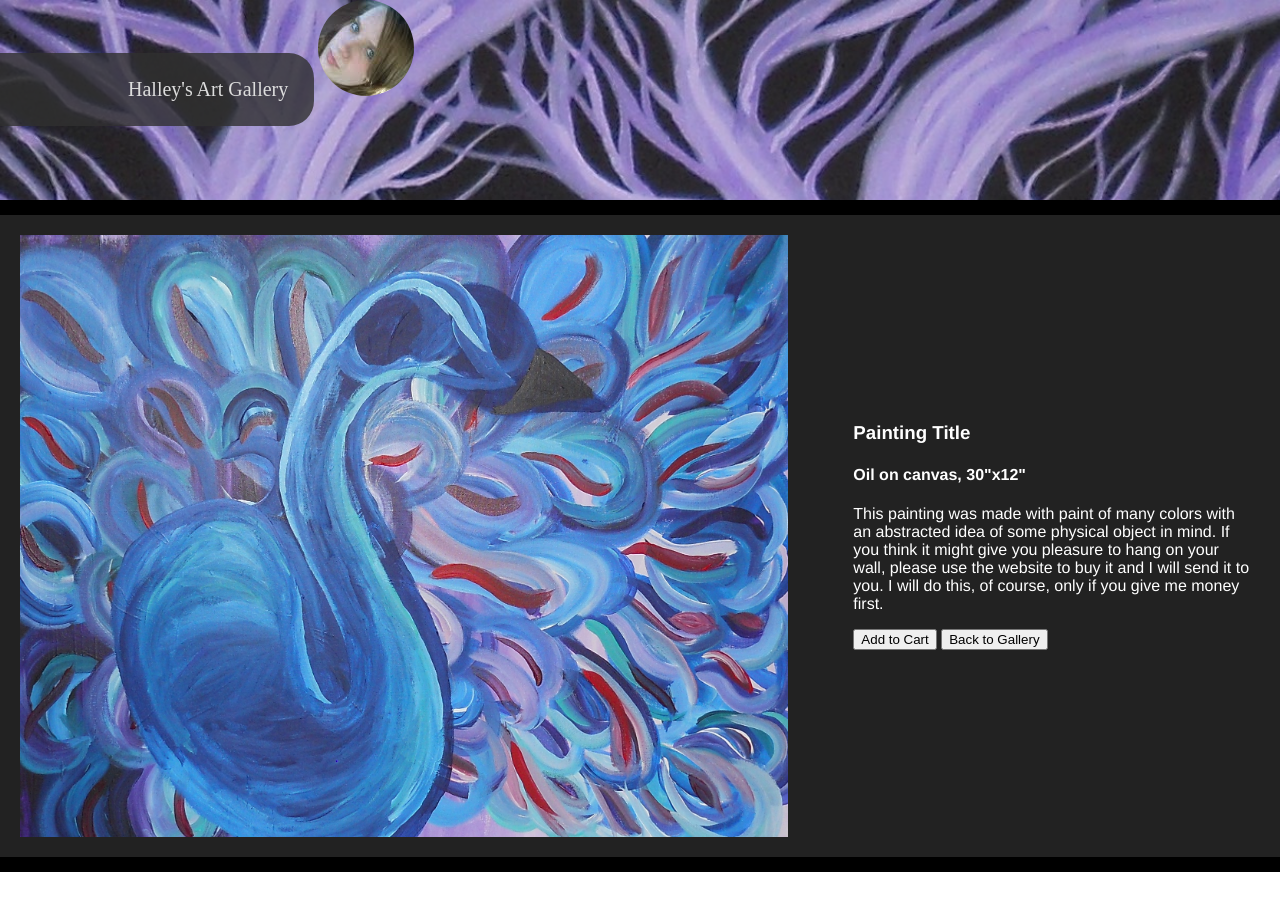
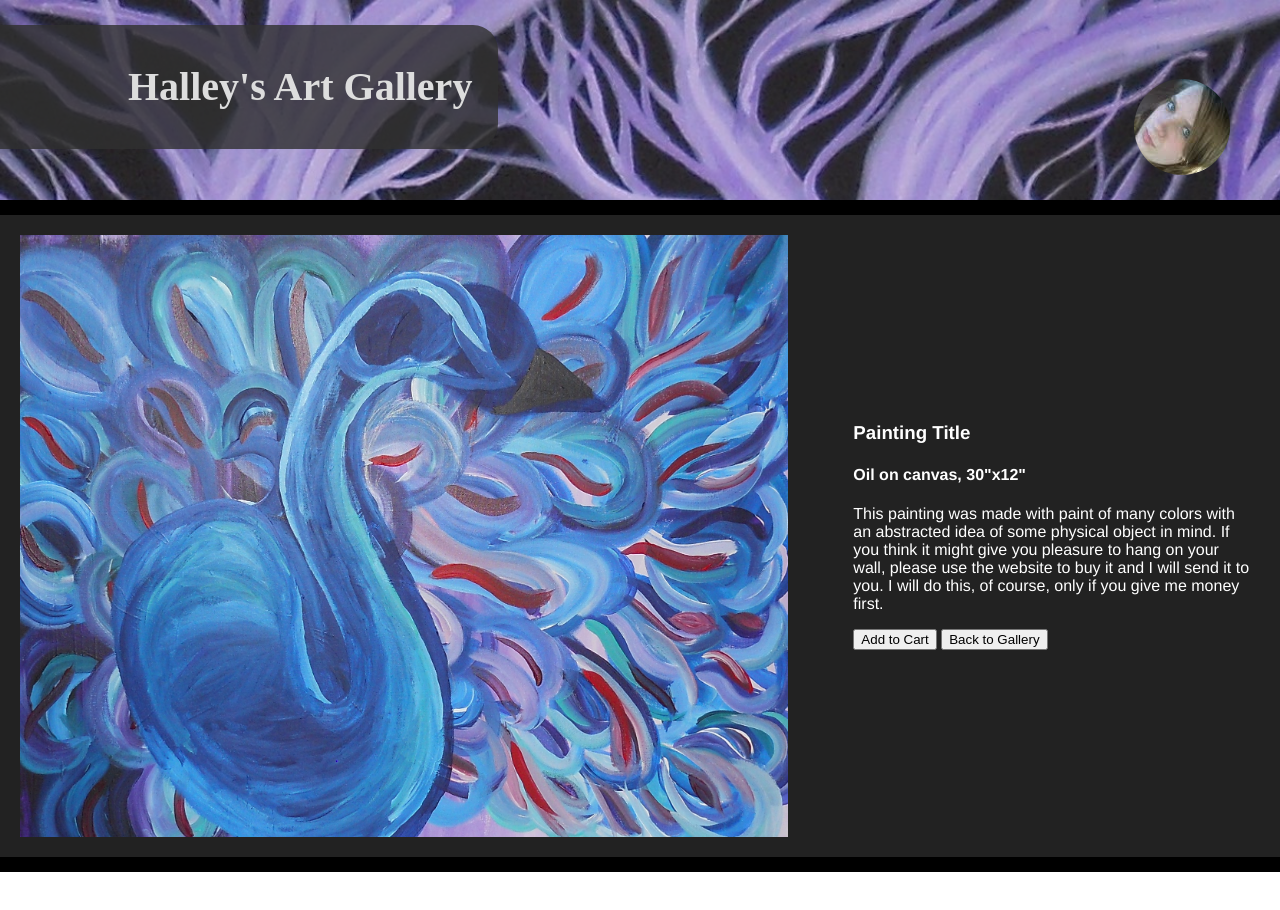
Before and after one commit to jhadams82/halley_art_proto, a plain HTML site: page art1.html in a window 1280 px wide. Drawn offline with Linux system fonts and the light colour scheme.

Commit message:
consolidate new css style

```diff
--- a/art1.html
+++ b/art1.html
@@ -6,7 +6,7 @@
 
 
 <header>
-  <div>Halley's Art Gallery</div>
+  <div><h1>Halley's Art Gallery</h1></div>
   <img src="./img/portrait.jpg">
 </header>
 
--- a/style.css
+++ b/style.css
@@ -7,6 +7,7 @@ body {
 }
 
 header {
+  position: relative;
   background: url("./img/bg1.jpg");
   background-size: cover;
   height: 200px;
@@ -15,21 +16,23 @@ header {
 }
 
 header div {
+  position: relative;
+  top: 25px;
   padding: 25px 2% 25px 10%;
   display: inline-block;
   font-family: "Papyrus", serif;
   font-size: 20px;
+  line-height: 20px;
   color: #ddd;
   border-radius: 0 25px 25px 0;
-  background-color: rgba(48, 48, 48, .80); /* make translucent */
-}
-
-header div h1 {
-    line-height: 20px;
+  background-color: rgba(48, 48, 48, .80);
 }
 
 header img {
   border-radius: 50%;
+  position: absolute;
+  bottom: 25px;
+  right: 50px;
 }
 
 #about {
```
